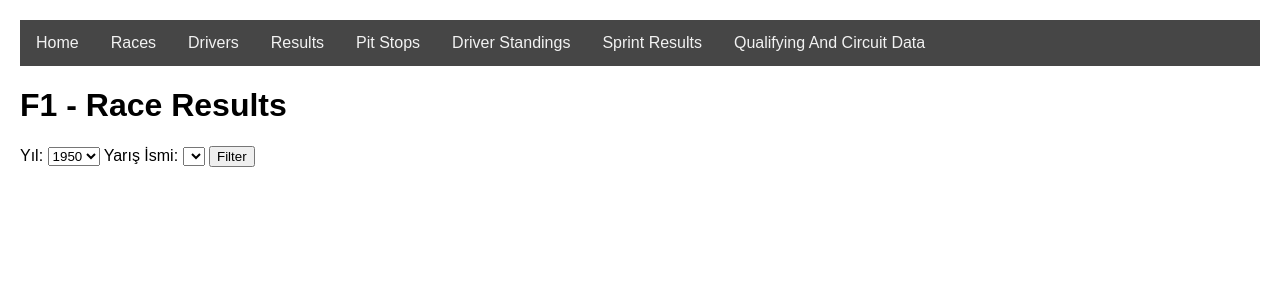
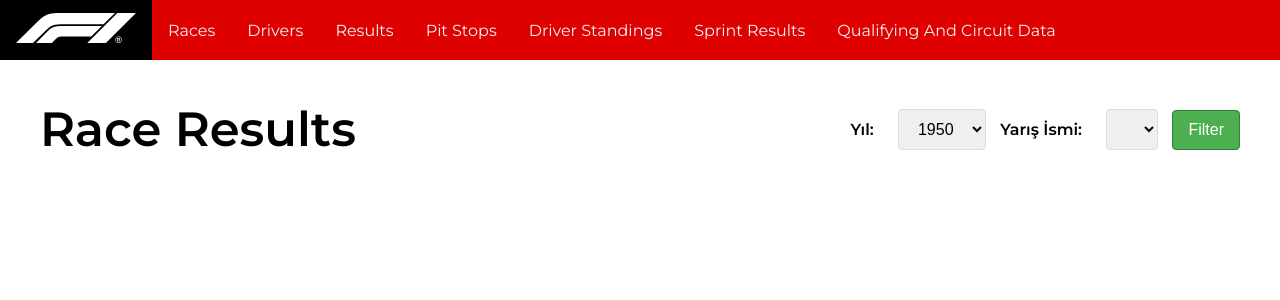
Before and after one commit to itudb2312/itudb2312, a Flask app: page /results in a window 1280 px wide. Shown: the top 300 px of the page. Run offline with Flask 3, Linux system fonts and the light colour scheme; tables that the repository leaves empty or names only in its code hold one stand-in row (values such as "Sample post"); lists and menus that the app fills with data are empty.

Commit message:
Add styling and new logo

```diff
--- a/static/styles/style.css
+++ b/static/styles/style.css
@@ -1,6 +1,11 @@
+* {
+    box-sizing: border-box;
+    margin: 0px;
+    padding: 0px;
+}
+
 body {
-    font-family: Arial, Helvetica, sans-serif;
-    margin: 20px;
+    font-family: "Montserrat", sans-serif;
 }
 
 table {
@@ -58,7 +63,11 @@ th {
 
 .topnav {
     overflow: hidden;
-    background-color: #464646;
+    display: flex;
+    align-items: center;
+    justify-content: left;
+    background-color: #df0000;
+    height: 60px;
 }
 
 .topnav a {
@@ -66,13 +75,13 @@ th {
     display: block;
     color: #f2f2f2;
     text-align: center;
-    padding: 14px 16px;
+    padding: 24px 16px;
     text-decoration: none;
 }
 
 .topnav a:hover {
-    background-color: #ddd;
-    color: black;
+    background-color: #000000;
+    color: rgb(255, 255, 255);
 }
 
 .dropdown {
@@ -85,7 +94,7 @@ th {
     border: none;
     outline: none;
     color: #f2f2f2;
-    padding: 14px 16px;
+    padding: 24px 16px;
     background-color: inherit;
     font-family: inherit;
     margin: 0;
@@ -93,8 +102,8 @@ th {
 
 .topnav a:hover,
 .dropdown:hover .dropbtn {
-    background-color: #ddd;
-    color: black;
+    background-color: #000000;
+    color: rgb(255, 255, 255);
 }
 
 .dropdown-content {
@@ -116,56 +125,13 @@ th {
 }
 
 .dropdown-content a:hover {
-    background-color: #ddd;
+    background-color: #000000;
 }
 
 .dropdown:hover .dropdown-content {
     display: block;
 }
 
-.result {
-    display: flex;
-    flex-direction: row;
-    align-items: center;
-    margin-top: 20px;
-    font-size: 20px;
-    border: 1px solid #ddd;
-    border-radius: 4px;
-    padding: 4px;
+.content {
+    margin: 40px;
 }
-
-.result_position {
-    width: 15px;
-    margin-right: 20px;
-    border: 1px solid #ddd;
-    padding: 10px;
-}
-
-.result_number {
-    width: 15px;
-    margin-right: 20px;
-    padding: 10px;
-    font-style: italic;
-    font-weight: bold;
-    font-size: 24px;
-    font-family: "Gill Sans", "Gill Sans MT", Calibri, "Trebuchet MS",
-        sans-serif;
-}
-
-.result_driver {
-    width: 150px;
-    margin-right: 20px;
-    padding: 10px;
-}
-
-.result_constructor {
-    width: 150px;
-    margin-right: 20px;
-    padding: 10px;
-}
-
-.result_points {
-    width: 50px;
-    margin-right: 20px;
-    padding: 10px;
-}
--- a/templates/results.html
+++ b/templates/results.html
@@ -8,10 +8,156 @@
             rel="stylesheet"
             href="{{ url_for('static',filename='styles/style.css') }}"
         />
+        <link rel="preconnect" href="https://fonts.googleapis.com" />
+        <link rel="preconnect" href="https://fonts.gstatic.com" crossorigin />
+        <link
+            href="https://fonts.googleapis.com/css2?family=Montserrat:ital,wght@0,300;0,400;0,500;0,600;1,300;1,500;1,600&display=swap"
+            rel="stylesheet"
+        />
+        <style>
+            .results_topbar {
+                display: flex;
+                flex-direction: row;
+                align-items: center;
+                justify-content: space-between;
+            }
+
+            form label {
+                font-weight: bold;
+                margin-right: 10px;
+            }
+
+            form input {
+                background-color: #4caf50;
+                color: #ffffff;
+                padding: 10px 15px;
+                border: none;
+                cursor: pointer;
+                border: 1px solid #337e35;
+                border-radius: 4px;
+                font-size: 16px;
+            }
+
+            form input:hover {
+                background-color: #000000;
+                color: rgb(255, 255, 255);
+            }
+
+            form input:active {
+                background-color: #000000;
+                color: rgb(255, 255, 255);
+            }
+
+            form input:focus {
+                background-color: #000000;
+                color: rgb(255, 255, 255);
+            }
+
+            form select {
+                background-color: #efefef;
+                color: #000000;
+                padding: 10px 15px;
+                margin: 0px 10px;
+                border: none;
+                cursor: pointer;
+                border: 1px solid #ddd;
+                border-radius: 4px;
+                font-size: 16px;
+            }
+
+            form select:hover {
+                background-color: #000000;
+                color: rgb(255, 255, 255);
+            }
+
+            form select:active {
+                background-color: #000000;
+                color: rgb(255, 255, 255);
+            }
+
+            form select:focus {
+                background-color: #000000;
+                color: rgb(255, 255, 255);
+            }
+
+            form input[type="text"] {
+                width: 100%;
+                padding: 10px;
+                margin: 5px 0;
+                box-sizing: border-box;
+            }
+
+            .result {
+                display: flex;
+                flex-direction: row;
+                align-items: center;
+                justify-content: space-between;
+                margin-top: 20px;
+                font-size: 20px;
+                border: 1px solid #ddd;
+                border-radius: 4px;
+                padding: 4px;
+            }
+
+            .result_position {
+                width: 3%;
+                text-align: center;
+                margin-right: 20px;
+                border: 1px solid #ddd;
+                border-radius: 2px;
+                padding: 10px;
+            }
+
+            .rp_winner {
+                background-color: #e6c42c;
+            }
+
+            .rp_second {
+                background-color: #9d9d9d;
+            }
+
+            .rp_third {
+                background-color: #cd7f32;
+            }
+
+            .result_number {
+                width: 10%;
+                margin-right: 20px;
+                padding: 10px;
+                font-style: italic;
+                font-weight: bold;
+                font-size: 24px;
+                font-family: "Gill Sans", "Gill Sans MT", Calibri,
+                    "Trebuchet MS", sans-serif;
+            }
+
+            .result_driver {
+                width: 30%;
+                margin-right: 20px;
+                padding: 10px;
+            }
+
+            .result_constructor {
+                width: 30%;
+                margin-right: 20px;
+                padding: 10px;
+            }
+
+            .result_points {
+                width: 5%;
+                margin-right: 20px;
+                padding: 10px;
+            }
+        </style>
     </head>
     <body>
         <div class="topnav">
-            <a href="/">Home</a>
+            <a href="/"
+                ><img
+                    src="{{ url_for('static', filename='styles/f1_logo.svg') }}"
+                    height="30"
+                    alt=""
+            /></a>
             <div class="dropdown">
                 <button class="dropbtn">Races</button>
                 <div class="dropdown-content">
@@ -39,7 +185,9 @@
             </div>
         </div>
 
-        <h1>F1 - Race Results</h1>
+        <div class="content">
+            <div class="results_topbar">
+                <h1 style="font-size: xxx-large">Race Results</h1>
 
                 <form method="POST" action="">
                     <label for="year">Yıl:</label>
@@ -54,18 +202,33 @@
 
                     <input type="submit" value="Filter" />
                 </form>
+            </div>
 
             {% if results != [] %}
-        <h2>{{ race_info[0]}} {{ race_info[1]}}</h2>
+            <h2 style="font-size: xx-large">
+                {{ race_info[0]}} {{ race_info[1]}}
+            </h2>
             {% endif %} {% for result in results %}
             <div class="result">
+                {% if result[0] == 1 %}
+                <div class="result_position rp_winner">{{ result[0] }}</div>
+                {% elif result[0] == 2 %}
+                <div class="result_position rp_second">{{ result[0] }}</div>
+                {% elif result[0] == 3 %}
+                <div class="result_position rp_third">{{ result[0] }}</div>
+                {% else %}
                 <div class="result_position">{{ result[0] }}</div>
+                {% endif %} {% if result[1] == None %}
+                <div class="result_number">-</div>
+                {% else %}
                 <div class="result_number">{{ result[1] }}</div>
+                {% endif %}
                 <div class="result_driver">{{ result[2] }}</div>
                 <div class="result_constructor">{{ result[3] }}</div>
                 <div class="result_points">{{ result[4] }}</div>
             </div>
             {% endfor %}
+        </div>
 
         <script src="https://code.jquery.com/jquery-3.6.0.min.js"></script>
         <script>
```
Also changed, not shown: static/styles/f1_logo.svg (added). Lines whose indentation alone changed are shown as unchanged.
